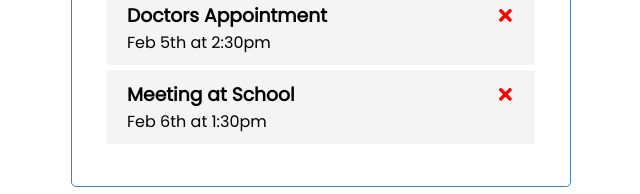
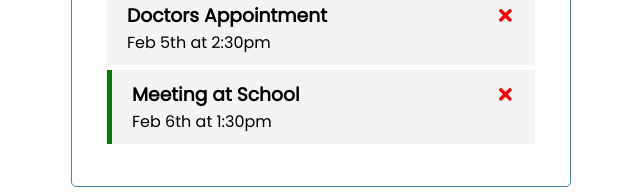
Before and after one commit to giri-sh-irke/react-task-tracker, a React (Create React App) app: page / in a window 1280 px wide. Shown: the part 143-337 px from the top of the page, without its empty margins (319-959 px from the left). Built offline with nearby package versions, Linux system fonts and the light colour scheme.

Commit message:
Added reminder on double click

```diff
--- a/src/App.js
+++ b/src/App.js
@@ -1,5 +1,5 @@
 // import './App.css';
-import { useState } from "react";
+import { Component, useState } from "react";
 
 import { Header } from "./components/Header";
 import { Tasks } from "./components/Tasks";
@@ -9,7 +9,7 @@ function App() {
       id: 1,
       text: "Doctors Appointment",
       day: "Feb 5th at 2:30pm",
-      reminder: true,
+      reminder: false,
     },
     {
       id: 2,
@@ -23,6 +23,14 @@ function App() {
     setTasks(tasks.filter((task) => task.id !== id));
   };
 
+  const toggleReminder = (id) => {
+    setTasks(
+      tasks.map((task) =>
+        task.id === id ? { ...task, reminder: !task.reminder } : task
+      )
+    );
+  };
+
   const addTask = () => {};
 
   return (
@@ -31,7 +39,7 @@ function App() {
       {tasks.length == 0 ? (
         <div id="noTasks">No tasks avaliable</div>
       ) : (
-        <Tasks tasks={tasks} onDelete={deleteTask} />
+        <Tasks tasks={tasks} onDelete={deleteTask} onToggle={toggleReminder} />
       )}
     </div>
   );
--- a/src/components/Task.js
+++ b/src/components/Task.js
@@ -1,8 +1,20 @@
 import { FaTimes } from "react-icons/fa";
 
-export const Task = ({ tasksDetails, deleteTask }) => {
+export const Task = ({ tasksDetails, deleteTask, onToggle }) => {
+  let reminderStyle = {};
+  if (tasksDetails.reminder) {
+    reminderStyle = { borderLeft: "5px solid green" };
+  }
+  // else{
+  //     let reminderStyle = {};
+  // }
+
   return (
-    <div className="task">
+    <div
+      style={reminderStyle}
+      onDoubleClick={() => onToggle(tasksDetails.id)}
+      className="task"
+    >
       <h3>
         {tasksDetails.text}
         <FaTimes
--- a/src/components/Tasks.js
+++ b/src/components/Tasks.js
@@ -1,7 +1,7 @@
 
 // const tasks = [] - We can use this, but it is not the part of our component
 import { Task } from "./Task";
-export const Tasks = ({tasks, onDelete}) => {
+export const Tasks = ({tasks, onDelete, onToggle}) => {
 
     //We use useState hook to access the states
     //Here tasks is now the part of the component
@@ -10,7 +10,7 @@ export const Tasks = ({tasks, onDelete}) => {
     <div>
       {tasks.map((task) => {
         return <div key={task.id}>
-            <Task tasksDetails = {task} deleteTask={onDelete} / >
+            <Task tasksDetails = {task} deleteTask={onDelete} onToggle={onToggle} / >
         </div>;
       })}
     </div>
```
